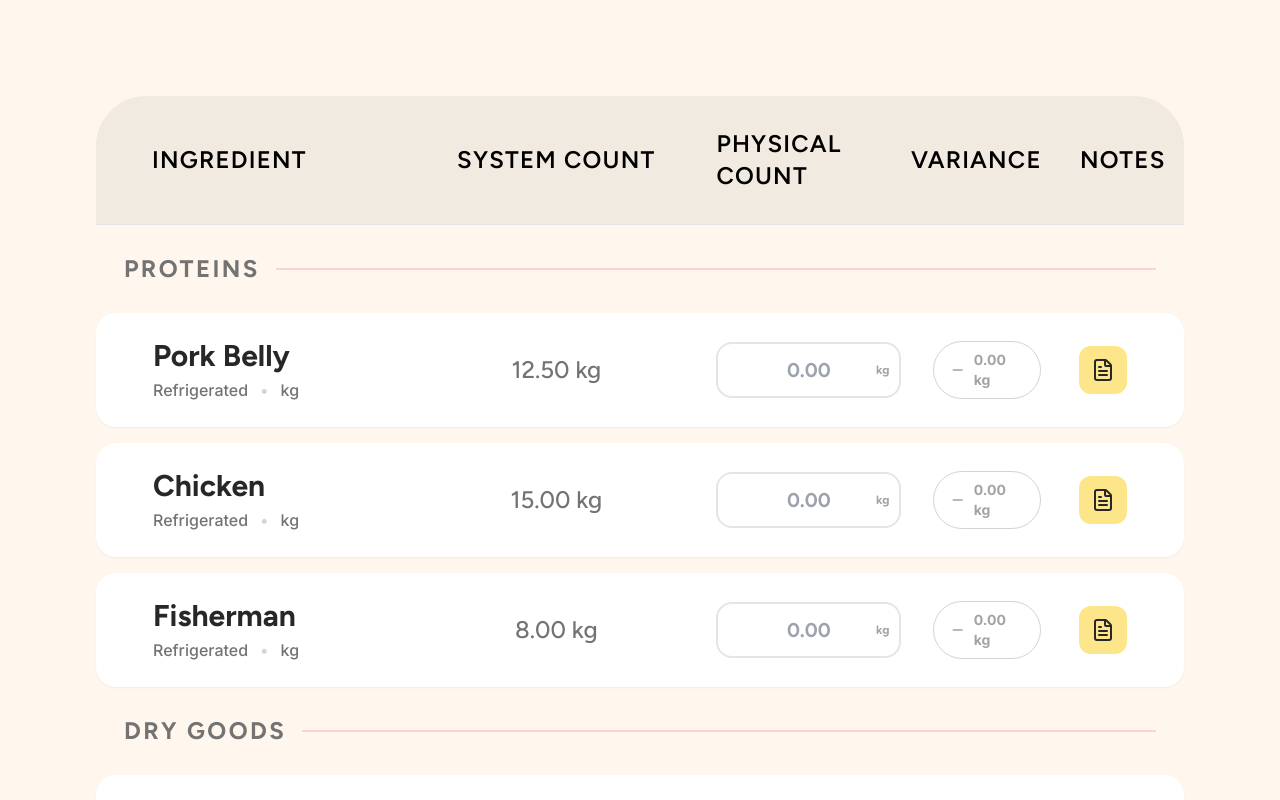
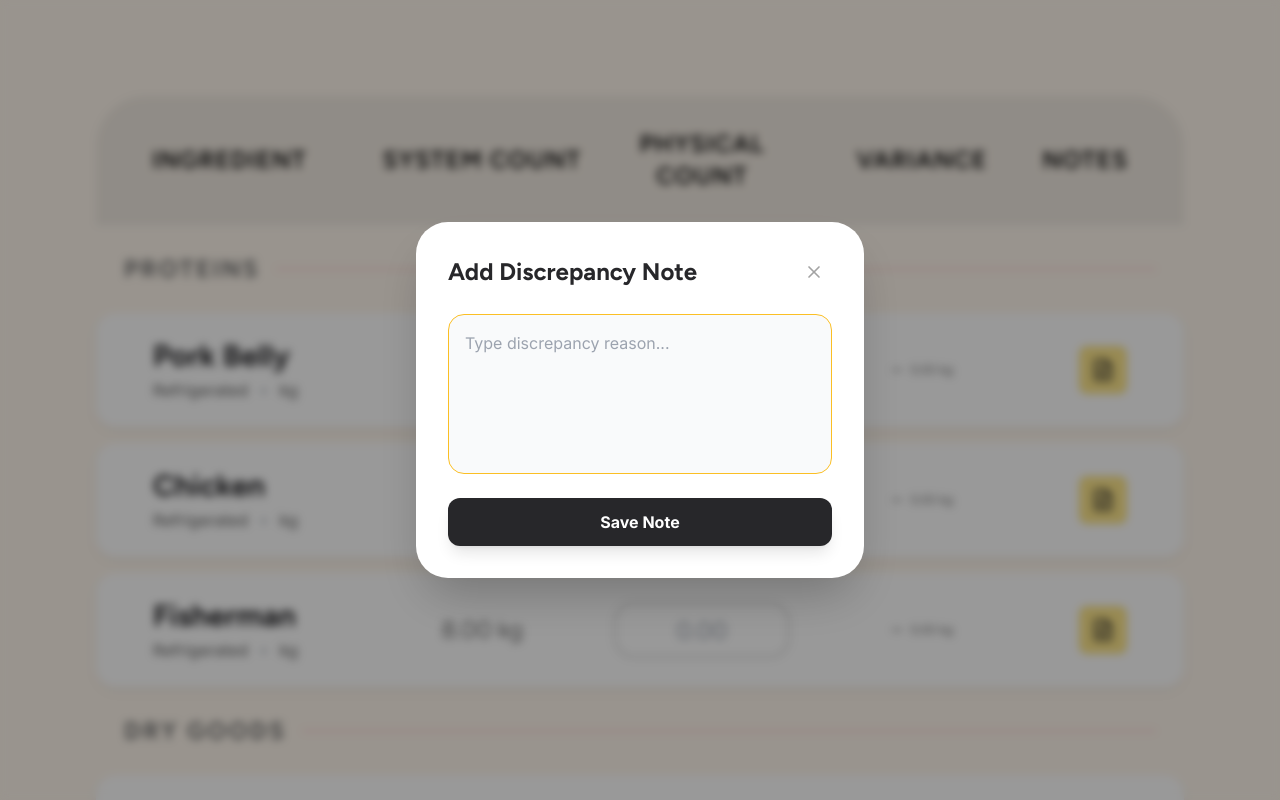
Before and after one commit to ShanRaboy11/Qios, a Next.js app: page /1/employee/StockAudit in a window 1280 px wide. Both pictures are taken after a click on the button 1102 px from the left and 370 px from the top of the page. Shown: the top 800 px of the page. Built offline with nearby package versions, Linux system fonts and the light colour scheme.

Commit message:
fix: ui adjustments -Eupinado

```diff
--- a/src/app/(employee)/[id]/employee/StockAudit/page.tsx
+++ b/src/app/(employee)/[id]/employee/StockAudit/page.tsx
@@ -7,7 +7,8 @@ import {
   TrendingUp,
   Minus,
   Calculator,
-  CheckCircle2
+  CheckCircle2,
+  X
 } from "lucide-react";
 import { cn } from "@/lib/utils";
 import { Button } from "@/components/atoms/Button";
@@ -15,13 +16,13 @@ import { Button } from "@/components/atoms/Button";
 interface Ingredient {
   id: string;
   name: string;
-  category: string; // e.g., "Refrigerated"
+  category: string;
   unit: string;
   systemCount: number;
 }
 
 interface AuditState {
-  [key: string]: string; // Stores physical count inputs
+  [key: string]: string;
 }
 
 const STOCK_DATA = {
@@ -39,9 +40,10 @@ const STOCK_DATA = {
 
 export default function StockAudit() {
   const [physicalCounts, setPhysicalCounts] = useState<AuditState>({});
+  const [notes, setNotes] = useState<{ [key: string]: string }>({});
+  const [activeNoteId, setActiveNoteId] = useState<string | null>(null);
 
   const handleInputChange = (id: string, value: string) => {
-    // Only allow numbers and decimals
     if (value === "" || /^\d*\.?\d*$/.test(value)) {
       setPhysicalCounts(prev => ({ ...prev, [id]: value }));
     }
@@ -61,83 +63,87 @@ export default function StockAudit() {
     <div className="w-full min-h-screen p-6 lg:p-24 bg-orange-50 flex flex-col gap-12 overflow-hidden font-figtree">
       <div className="w-full flex flex-col gap-7">
 
-        {/* TABLE HEADER */}
-        <div className="w-full px-6 lg:px-14 py-8 bg-neutral-500/10 rounded-t-[50px] flex justify-between items-center border-b border-neutral-200">
-          <div className="w-1/4 text-black text-xl lg:text-2xl font-semibold uppercase tracking-wider">Ingredient</div>
-          <div className="w-1/4 text-center text-black text-xl lg:text-2xl font-semibold uppercase tracking-wider">System Count</div>
-          <div className="w-1/3 flex justify-between items-center">
-            <div className="text-black text-xl lg:text-2xl font-semibold uppercase tracking-wider">Physical Count</div>
-            <div className="text-black text-xl lg:text-2xl font-semibold uppercase tracking-wider">Variance</div>
-          </div>
-          <div className="w-12 text-center text-black text-xl lg:text-2xl font-semibold uppercase tracking-wider">Notes</div>
+        {/* TABLE HEADER - Adjusted for symmetry + Font Applied */}
+        <div className="w-full px-14 py-8 bg-neutral-500/10 rounded-t-[50px] flex items-center border-b border-neutral-200 font-figtree">
+          <div className="flex-1 text-black text-xl lg:text-2xl font-semibold uppercase tracking-wider text-left">Ingredient</div>
+          <div className="flex-1 text-center text-black text-xl lg:text-2xl font-semibold uppercase tracking-wider">System Count</div>
+          <div className="flex-1 text-center text-black text-xl lg:text-2xl font-semibold uppercase tracking-wider">Physical Count</div>
+          <div className="flex-1 text-center text-black text-xl lg:text-2xl font-semibold uppercase tracking-wider">Variance</div>
+          <div className="w-24 text-right text-black text-xl lg:text-2xl font-semibold uppercase tracking-wider">Notes</div>
         </div>
 
         {/* CATEGORIES */}
         {Object.entries(STOCK_DATA).map(([categoryName, items]) => (
           <div key={categoryName} className="flex flex-col gap-7">
-            {/* Category Subheader */}
             <div className="flex items-center gap-4 px-7">
-              <div className="text-neutral-500 text-2xl font-bold tracking-widest">{categoryName}</div>
+              <div className="text-neutral-500 text-2xl font-bold tracking-widest font-figtree">{categoryName}</div>
               <div className="flex-1 h-[2px] bg-rose-500 opacity-20"></div>
             </div>
 
-            {/* Items List */}
             <div className="flex flex-col gap-4">
               {items.map((item) => {
                 const variance = getVariance(item.id, item.systemCount);
+                const hasNote = notes[item.id] && notes[item.id].length > 0;
 
                 return (
-                  <div key={item.id} className="w-full px-8 lg:px-14 py-6 bg-white rounded-[20px] shadow-sm flex justify-between items-center transition-all hover:shadow-md border border-transparent hover:border-orange-200">
+                  <div key={item.id} className="w-full px-14 py-6 bg-white rounded-[20px] shadow-[0px_4px_10px_0px_rgba(0,0,0,0.05)] flex items-center transition-all hover:shadow-md border border-transparent hover:border-orange-200">
 
-                    {/* Ingredient Name & Meta */}
-                    <div className="w-1/4 flex flex-col gap-1">
-                      <div className="text-zinc-800 text-2xl lg:text-3xl font-bold">{item.name}</div>
+                    {/* Ingredient - Symmetrical Left + Font Applied */}
+                    <div className="flex-1 flex flex-col gap-1 text-left">
+                      <div className="text-zinc-800 text-2xl lg:text-3xl font-bold font-figtree">{item.name}</div>
                       <div className="flex items-center gap-3 text-neutral-500 font-medium font-inter">
                         <span>{item.category}</span>
-                        <span className="text-gray-300">•</span>
+                        <span className="text-gray-400 text-sm leading-5">•</span>
                         <span>{item.unit}</span>
                       </div>
                     </div>
 
-                    {/* System Count */}
-                    <div className="w-1/4 text-center text-neutral-500 text-xl lg:text-2xl font-medium">
+                    {/* System Count - Font Applied */}
+                    <div className="flex-1 text-center text-neutral-500 text-2xl font-normal font-figtree">
                       {item.systemCount.toFixed(2)} {item.unit}
                     </div>
 
-                    {/* Physical Input & Variance */}
-                    <div className="w-1/3 flex justify-between items-center gap-8">
-                      {/* Input Field */}
-                      <div className="relative w-40 lg:w-48 h-14">
+                    {/* Physical Count - Font Applied */}
+                    <div className="flex-1 flex justify-center">
+                      <div className="relative w-40 lg:w-44 h-14">
                         <input
                           type="text"
                           value={physicalCounts[item.id] || ""}
                           onChange={(e) => handleInputChange(item.id, e.target.value)}
                           placeholder="0.00"
-                          className="w-full h-full bg-white rounded-2xl border-2 border-neutral-200 px-4 text-center text-xl font-bold text-neutral-700 focus:outline-none focus:border-amber-400 transition-colors"
+                          className="w-full h-full bg-white rounded-[20px] outline outline-2 outline-offset-[-2px] outline-neutral-500/30 text-center text-2xl font-normal text-neutral-500 focus:outline-amber-400 font-figtree"
                         />
-                        <span className="absolute right-3 top-1/2 -translate-y-1/2 text-xs font-bold text-neutral-400">{item.unit}</span>
                       </div>
+                    </div>
 
-                      {/* Variance Badge */}
+                    {/* Variance - Meta uses font-inter */}
+                    <div className="flex-1 flex justify-center">
                       <div className={cn(
-                        "min-w-[100px] px-4 py-2 rounded-full border flex items-center justify-center gap-2 transition-all",
-                        variance.status === "increase" && "bg-green-50 border-green-500 text-green-600",
-                        variance.status === "decrease" && "bg-red-50 border-red-500 text-red-600",
-                        variance.status === "inactive" && "bg-white border-neutral-300 text-neutral-400"
+                        "w-32 px-4 py-2 rounded-[50px] outline outline-1 outline-offset-[-1px] flex justify-center items-center gap-[5px] overflow-hidden transition-all",
+                        variance.status === "increase" && "bg-lime-100 outline-green-500 text-green-500",
+                        variance.status === "decrease" && "bg-red-600/20 outline-red-600/90 text-red-600/90",
+                        variance.status === "inactive" && "bg-white outline-neutral-500 text-neutral-500"
                       )}>
                         {variance.status === "increase" && <TrendingUp size={16} />}
                         {variance.status === "decrease" && <TrendingDown size={16} />}
                         {variance.status === "inactive" && <Minus size={16} />}
-                        <span className="text-sm font-bold font-inter">
-                          {variance.value.toFixed(2)} {item.unit}
-                        </span>
+                        <div className="text-xs font-normal font-inter">{variance.value.toFixed(2)} {item.unit}</div>
                       </div>
                     </div>
 
-                    {/* Notes Trigger */}
-                    <button className="p-3 bg-amber-200 hover:bg-amber-300 rounded-xl transition-colors text-zinc-800">
-                      <FileText size={24} />
-                    </button>
+                    {/* Notes - Symmetrical Right */}
+                    <div className="w-24 flex justify-end">
+                      <button
+                        onClick={() => setActiveNoteId(item.id)}
+                        className={cn(
+                          "p-3 rounded-lg transition-all relative",
+                          hasNote ? "bg-amber-400 text-white" : "bg-amber-200 text-zinc-800 hover:bg-amber-300"
+                        )}
+                      >
+                        <FileText size={24} />
+                        {hasNote && <div className="absolute -top-1 -right-1 w-2.5 h-2.5 bg-rose-500 rounded-full border-2 border-white" />}
+                      </button>
+                    </div>
                   </div>
                 );
               })}
@@ -146,22 +152,48 @@ export default function StockAudit() {
         ))}
       </div>
 
-      {/* FOOTER ACTIONS */}
-      <div className="flex justify-center lg:justify-end items-center gap-6 mt-8">
+      {/* FOOTER ACTIONS - Buttons use font-inter */}
+      <div className="flex justify-center lg:justify-end items-center gap-6 mt-8 font-inter">
         <Button
           variant="outline"
-          className="w-72 h-16 bg-amber-200 border-none hover:bg-amber-300 text-zinc-800 font-bold rounded-2xl flex items-center gap-3 text-lg"
+          className="w-72 h-16 bg-amber-200 border-none hover:bg-amber-300 text-zinc-800 font-bold rounded-xl flex items-center gap-3 text-lg"
         >
-          <Calculator size={20} className="text-zinc-800" />
+          <Calculator size={20} />
           Calculate Variance
         </Button>
         <Button
-          className="w-72 h-16 bg-rose-500 hover:bg-rose-600 text-white font-bold rounded-2xl flex items-center gap-3 shadow-lg shadow-rose-200 text-lg"
+          className="w-72 h-16 bg-rose-500 hover:bg-rose-600 text-white font-bold rounded-xl flex items-center gap-3 shadow-lg shadow-rose-200 text-lg"
         >
           <CheckCircle2 size={20} />
           Submit Final Audit
         </Button>
       </div>
+
+      {/* FUNCTIONAL NOTES MODAL */}
+      {activeNoteId && (
+        <div className="fixed inset-0 z-50 flex items-center justify-center bg-black/40 backdrop-blur-sm p-4">
+          <div className="bg-white rounded-[32px] w-full max-w-md shadow-2xl overflow-hidden animate-in fade-in zoom-in duration-200">
+            <div className="p-8 flex flex-col gap-6">
+              <div className="flex justify-between items-center">
+                <h3 className="text-2xl font-bold text-zinc-800 font-figtree">Add Discrepancy Note</h3>
+                <button onClick={() => setActiveNoteId(null)} className="p-2 hover:bg-gray-100 rounded-full text-neutral-400">
+                  <X size={20} />
+                </button>
+              </div>
+              <textarea
+                autoFocus
+                value={notes[activeNoteId] || ""}
+                onChange={(e) => setNotes(prev => ({ ...prev, [activeNoteId]: e.target.value }))}
+                placeholder="Type discrepancy reason..."
+                className="w-full h-40 p-4 bg-gray-50 border border-neutral-200 rounded-2xl focus:outline-none focus:border-amber-400 resize-none font-inter text-neutral-600"
+              />
+              <Button onClick={() => setActiveNoteId(null)} className="w-full h-12 bg-zinc-800 hover:bg-zinc-700 text-white font-bold rounded-xl font-inter">
+                Save Note
+              </Button>
+            </div>
+          </div>
+        </div>
+      )}
     </div>
   );
 }
```
